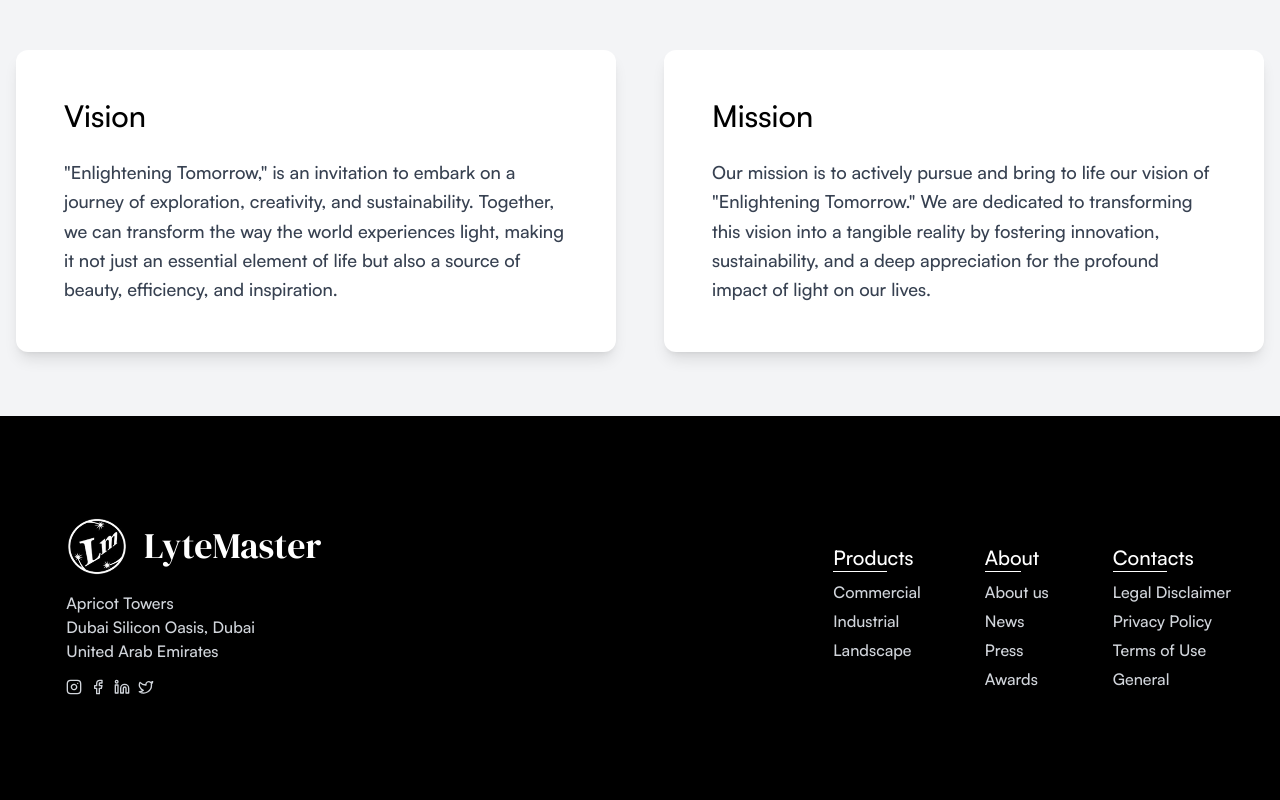
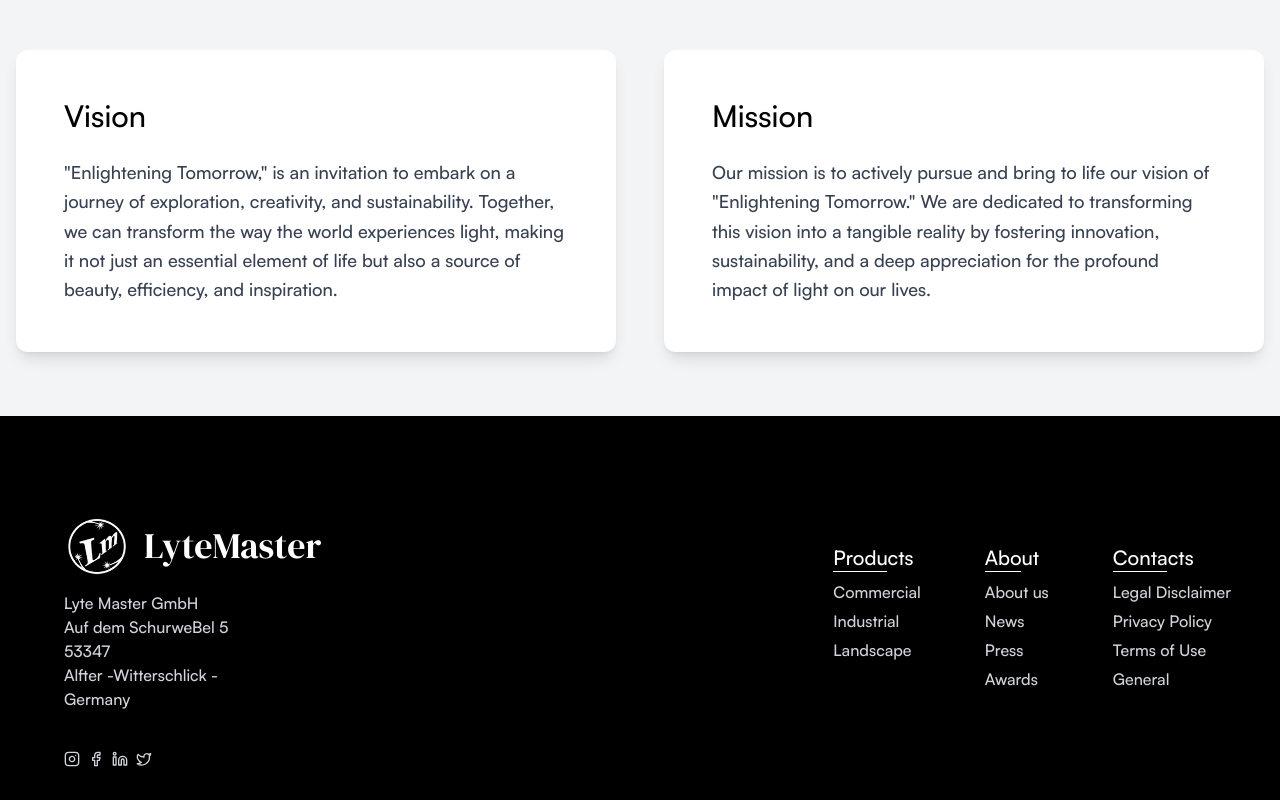
Before and after one commit to goutham-shankar/lytemaster, a Next.js app: page /about in a window 1280 px wide. Shown: the part 1511-2311 px from the top of the page. Built offline with nearby package versions, Linux system fonts and the light colour scheme.

Commit message:
address changed

```diff
--- a/src/components/common/footer.jsx
+++ b/src/components/common/footer.jsx
@@ -3,9 +3,10 @@ import Link from "next/link";
 import { Instagram, Facebook, Linkedin, Twitter } from "lucide-react";
 import logo from "@public/logo.png";
 
-const address = `Apricot Towers
-Dubai Silicon Oasis, Dubai
-United Arab Emirates
+const address = `Lyte Master GmbH
+Auf dem SchurweBel 5 53347
+Alfter -Witterschlick - Germany
+
 `;
 const socials = [
   {
```
